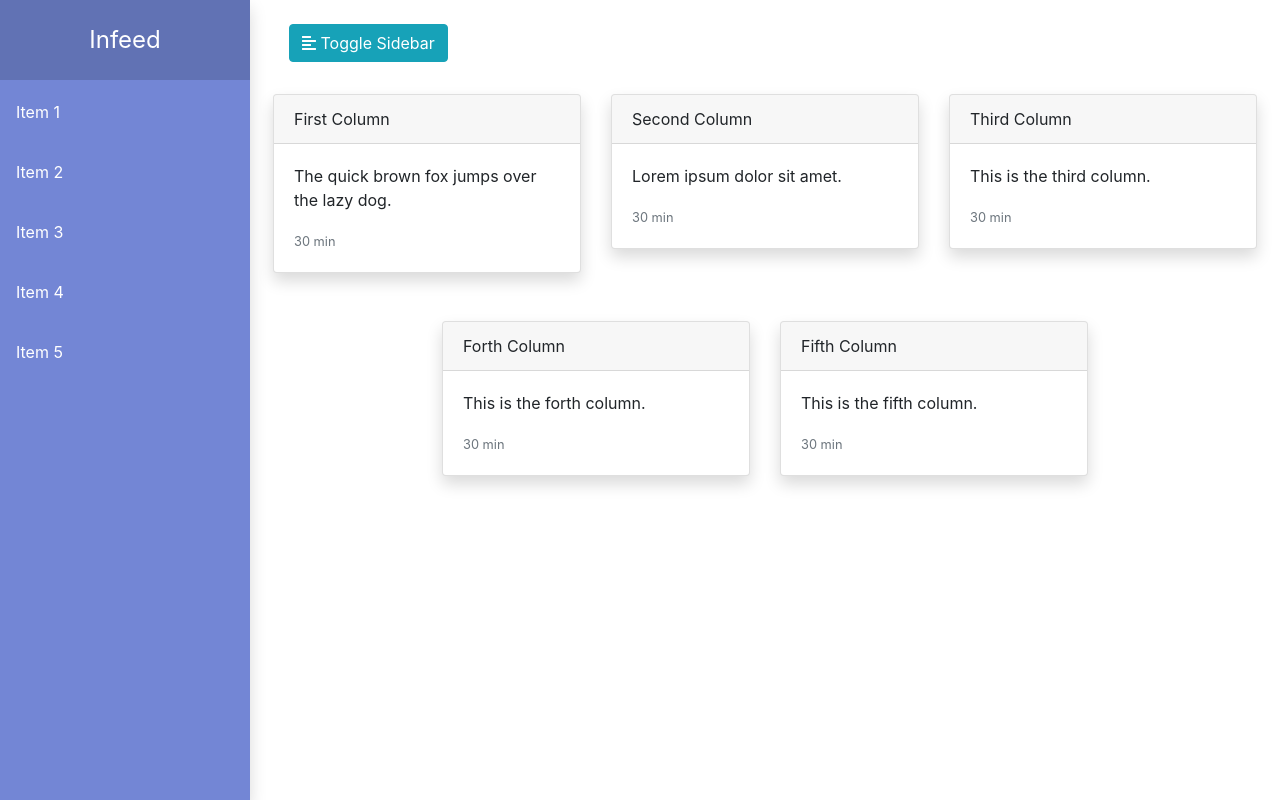
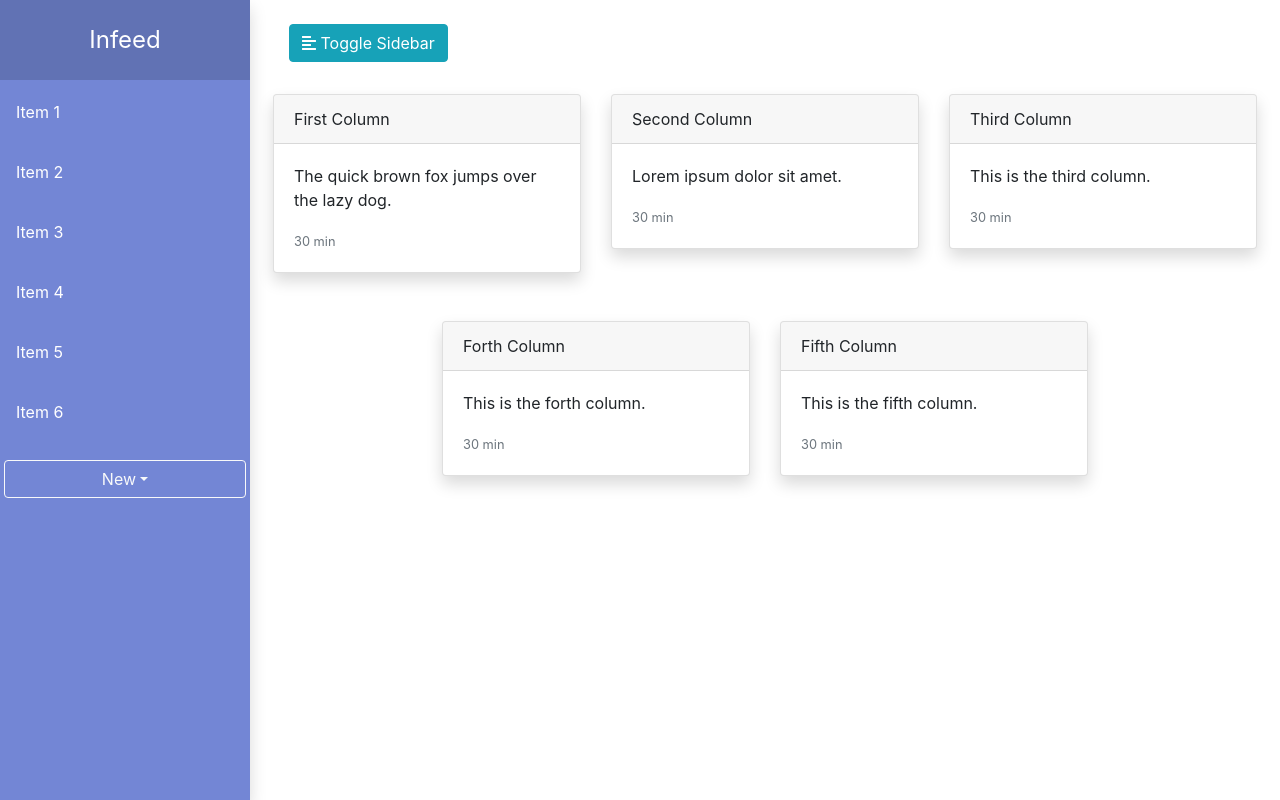
Before and after one commit to nhiramoto/Infeed, a Django app: template feed/templates/feed/index.html in a window 1280 px wide. Run offline with Django 3.2, Linux system fonts and the light colour scheme; the template is opened without the code that fills it, so the values that code supplies are empty; style sheets or scripts are compiled from the project's sources; some libraries are stand-ins or nearby versions.

Commit message:
Added button to create a new feed.

```diff
--- a/Infeed/templates/Infeed/base.html
+++ b/Infeed/templates/Infeed/base.html
@@ -19,6 +19,8 @@
     {% block 'head' %}{% endblock %}
 </head>
 <body>
+    {% block 'body-append' %}
+    {% endblock %}
     <div class="wrapper">
         <div id="sidebar-wrapper" class="shadow">
             {% block 'left-side' %}
--- a/feed/static/feed/style/style.scss
+++ b/feed/static/feed/style/style.scss
@@ -16,9 +16,13 @@ $brandBgColor: #6172b4;
         font-size: 1.5rem;
         background: $brandBgColor;
     }
-    .nav-link {
+    .nav-link, .btn-group {
         margin-top: 4px;
         padding-top: 16px;
         padding-bottom: 16px;
     }
+    .btn-group {
+        padding-left: 4px;
+        padding-right: 4px;
+    }
 }
--- a/feed/templates/feed/feed-layout.html
+++ b/feed/templates/feed/feed-layout.html
@@ -10,11 +10,8 @@
     <nav id="sidebar-content" class="navbar">
         <span class="brand">Infeed</span>
         <nav class="nav flex-column">
-            <a class="nav-link active" href="#">Item 1</a>
-            <a class="nav-link" href="#">Item 2</a>
-            <a class="nav-link" href="#">Item 3</a>
-            <a class="nav-link" href="#">Item 4</a>
-            <a class="nav-link" href="#">Item 5</a>
+            {% block 'menu' %}
+            {% endblock %}
         </nav>
     </nav>
 {% endblock %}
--- a/feed/templates/feed/index.html
+++ b/feed/templates/feed/index.html
@@ -1,4 +1,20 @@
 {% extends 'feed/feed-layout.html' %}
+
+{% block 'menu' %}
+<a class="nav-link active" href="#">Item 1</a>
+<a class="nav-link" href="#">Item 2</a>
+<a class="nav-link" href="#">Item 3</a>
+<a class="nav-link" href="#">Item 4</a>
+<a class="nav-link" href="#">Item 5</a>
+<a class="nav-link" href="#">Item 6</a>
+
+<div class="btn-group" role="group" aria-label="menu-btn-group">
+    <button type="button" id="newDropdownMenuButton" class="btn btn-outline-light btn-block dropdown-toggle" data-toggle="dropdown" aria-haspopup="true" aria-expanded="false">New</button>
+    <div class="dropdown-menu dropdown-menu-center" aria-labelledby="newDropdownMenuButton">
+        <a class="dropdown-item" href="#" data-toggle="modal" data-target="#add-feed-dialog">New Feed</a>
+    </div>
+</div>
+{% endblock %}
 
 {% block 'focus-content' %}
 <div id="focus-content" class="row justify-content-center px-2">
@@ -19,3 +35,33 @@
     </div>
 </div>
 {% endblock %}
+
+{% block 'body-append' %}
+<div id="add-feed-dialog" class="modal fade" tabindex="-1" role="dialog" aria-labelledby="add-feed-dialog-label" aria-hidden="true">
+    <div class="modal-dialog" role="document">
+        <div class="modal-content">
+            <div class="modal-header">
+                <h5 class="modal-title" id="add-feed-dialog-label">Add Feed</h5>
+                <button type="button" class="close" data-dismiss="modal" aria-label="Close">
+                    <span aria-hidden="true">&times;</span>
+                </button>
+            </div>
+            <div class="modal-body">
+                <form>
+                    <div class="form-group">
+                        <label for="feed-title">Title</label>
+                        <input type="text" id="feed-title" class="form-control" placeholder="Feed Title"></input>
+                    </div>
+                    <div class="form-group">
+                        <label for="feed-url">Url</label>
+                        <input type="url" id="feed-url" class="form-control" placeholder="https://something.domain/feed.xml"></input>
+                    </div>
+                    <div class=" form-group btn-group">
+                        <button type="submit" class="btn btn-primary">Add</button>
+                    </div>
+                </form>
+            </div>
+        </div>
+    </div>
+</div>
+{% endblock %}
--- a/static/feed/style/style.css
+++ b/static/feed/style/style.css
@@ -12,9 +12,12 @@
     line-height: 80px;
     font-size: 1.5rem;
     background: #6172b4; }
-  #sidebar-content .nav-link {
+  #sidebar-content .nav-link, #sidebar-content .btn-group {
     margin-top: 4px;
     padding-top: 16px;
     padding-bottom: 16px; }
+  #sidebar-content .btn-group {
+    padding-left: 4px;
+    padding-right: 4px; }
 
 /*# sourceMappingURL=style.css.map */
```
Also changed, not shown: 1 other file.
